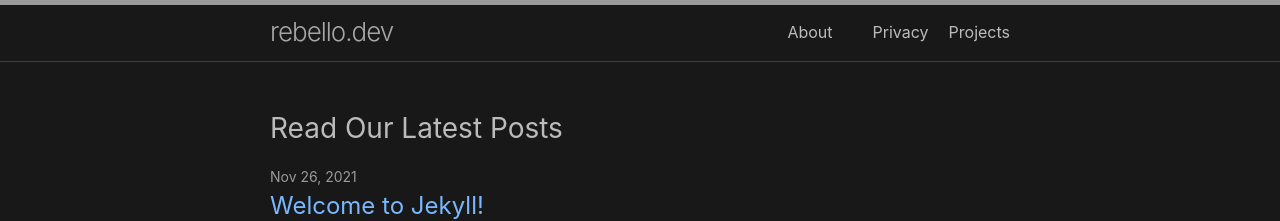
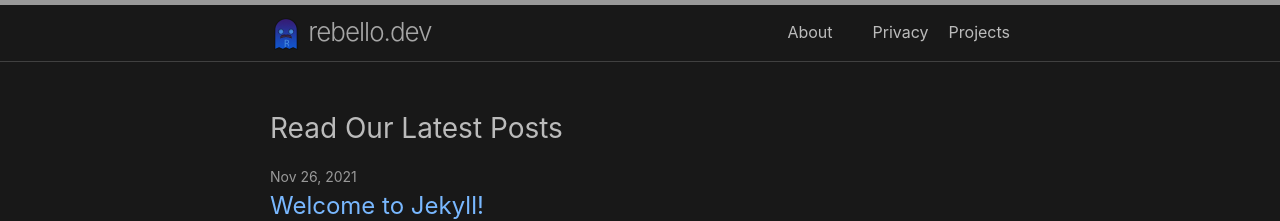
Before and after one commit to NicholasRebello/rebello.dev, a Jekyll site: the page built from index.markdown, in a window 1280 px wide. Shown: the top 221 px of the page. Built offline with Jekyll 4.4.1, drawn with Linux system fonts in a browser that asks for light colours.

Commit message:
Adding favicon

```diff
--- a/_includes/head.html
+++ b/_includes/head.html
@@ -11,4 +11,22 @@
 
   {%- include custom-head.html -%}
 
+  <link
+    rel="apple-touch-icon"
+    sizes="180x180"
+    href="{{ '/180_GhostLogo.png' | relative_url }}"
+  />
+  <link
+    rel="icon"
+    type="image/png"
+    sizes="32x32"
+    href="{{ '/32_GhostLogo.png' | relative_url }}"
+  />
+  <link
+    rel="icon"
+    type="image/png"
+    sizes="16x16"
+    href="{{ '/16_GhostLogo.png' | relative_url }}"
+  />
+
 </head>
--- a/_includes/header.html
+++ b/_includes/header.html
@@ -4,7 +4,10 @@
     {%- assign default_paths = site.pages | map: "path" -%}
     {%- assign page_paths = site.header_pages | default: default_paths -%}
     {%- assign titles_size = site.pages | map: 'title' | join: '' | size -%}
-    <a class="site-title" rel="author" href="{{ "/" | relative_url }}">{{ site.title | escape }}</a>
+    <a class="site-title" rel="author" href="{{ "/" | relative_url }}">
+      <img src="{{ '32_GhostLogo.png' | relative_url }}" />
+      {{ site.title | escape }}
+    </a>
 
     {%- if titles_size > 0 -%}
       <nav class="site-nav">
```
Also changed, not shown: 16_GhostLogo.png (added), 180_GhostLogo.png (added), 32_GhostLogo.png (added).
